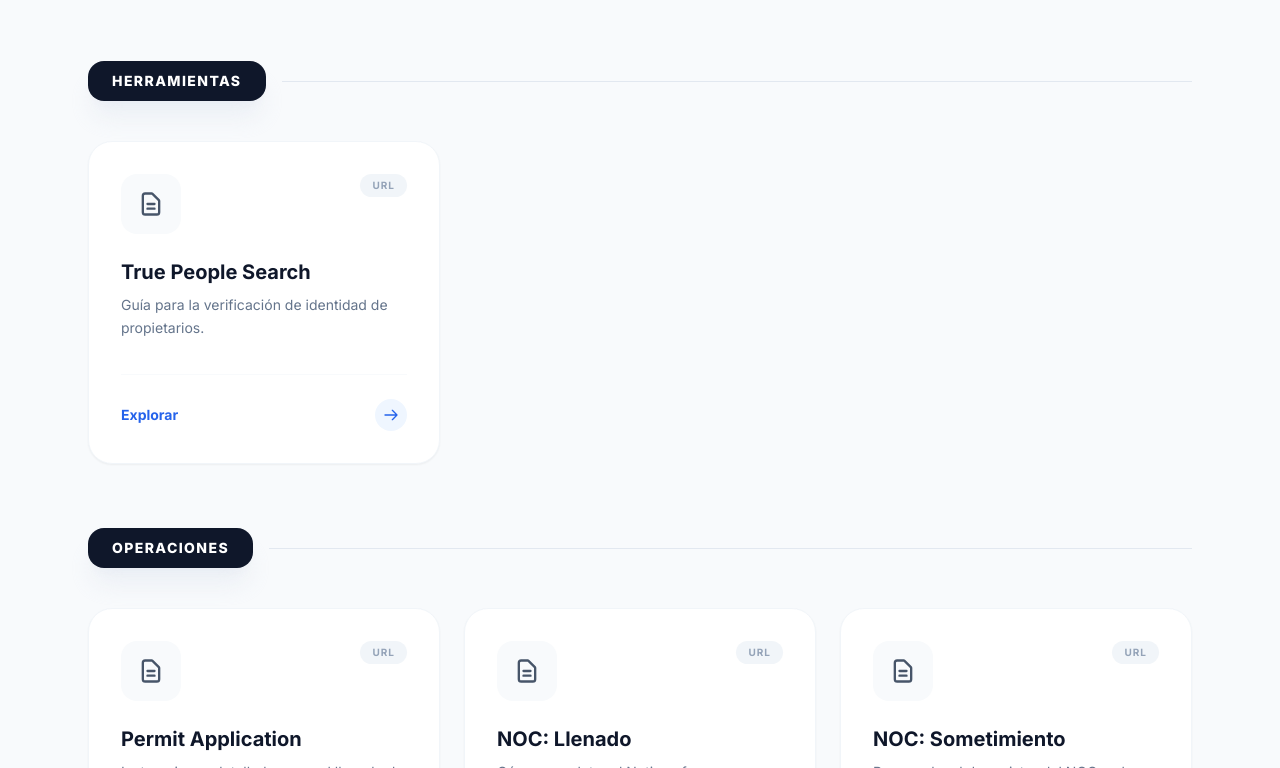
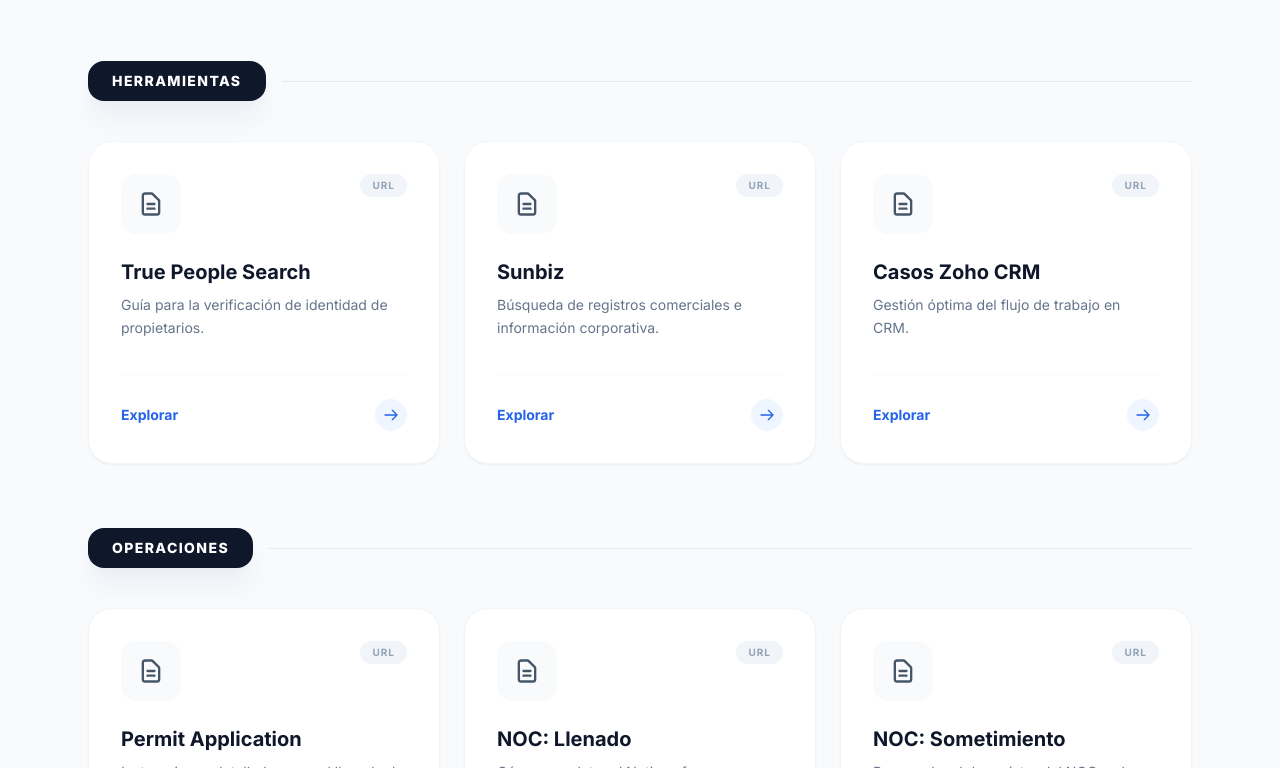
Before and after one commit to permitscitystodgo/Entrenamiento, a plain HTML site: page index.html in a window 1280 px wide. Shown: the part 714-1482 px from the top of the page. Drawn offline with nearby package versions, Linux system fonts and the light colour scheme.

Commit message:
Update index.html

```diff
--- a/index.html
+++ b/index.html
@@ -101,8 +101,8 @@
             { title: "Glosario de Términos", url: "https://drive.google.com/file/d/1Qvi8MQG6-7AOOpey_bldD_vnA7_qXKYC/view?usp=drive_link", category: "Fundamentos", desc: "Diccionario esencial de terminología técnica de permisos." },
             { title: "True People Search", url: "https://drive.google.com/file/d/1jcDLdOCThCCXqLjlnJ_ayZYGO7O03Gdb/view?usp=drive_link", category: "Herramientas", desc: "Guía para la verificación de identidad de propietarios." },
             { title: "Property Appraiser", url: "https://www.canva.com/design/DAGF3mDlBMc/5UBq1ODGQmYtAGjNCuM2hA/view?utm_content=DAGF3mDlBMc&utm_campaign=designshare&utm_medium=link&utm_source=viewer", category: "Herrmientas", desc: "Uso de herramientas de valoración y datos de propiedad." },
-            { title: "Sunbiz", url: "https://www.canva.com/design/DAGF4l_CodY/JR9O1bO-MGdWuu2CpBkGCA/view?presentation", category: "Tools", desc: "Búsqueda de registros comerciales e información corporativa." },
-            { title: "Casos Zoho CRM", url: "https://drive.google.com/file/d/1q5QlZwv7yrwrspEPL7di1gtHeXG3rnoo/view?usp=drive_link", category: "Tools", desc: "Gestión óptima del flujo de trabajo en CRM." },
+            { title: "Sunbiz", url: "https://www.canva.com/design/DAGF4l_CodY/JR9O1bO-MGdWuu2CpBkGCA/view?presentation", category: "Herramientas", desc: "Búsqueda de registros comerciales e información corporativa." },
+            { title: "Casos Zoho CRM", url: "https://drive.google.com/file/d/1q5QlZwv7yrwrspEPL7di1gtHeXG3rnoo/view?usp=drive_link", category: "Herramientas", desc: "Gestión óptima del flujo de trabajo en CRM." },
             { title: "Permit Application", url: "https://drive.google.com/file/d/1ei9J3QWmKoNyNbnZfqmLKvvKxIlFiTpN/view?usp=drive_link", category: "Operaciones", desc: "Instrucciones detalladas para el llenado de aplicaciones." },
             { title: "NOC: Llenado", url: "https://drive.google.com/file/d/1IPK3mje3IZ6Lh08eaHUsj5osdFA35aX0/view?usp=drive_link", category: "Operaciones", desc: "Cómo completar el Notice of Commencement correctamente." },
             { title: "NOC: Sometimiento", url: "https://drive.google.com/file/d/1jDyndl-ItUC95URlV1HfxLTv_4jIHAaP/view?usp=drive_link", category: "Operaciones", desc: "Proceso legal de registro del NOC en la corte." },
```
